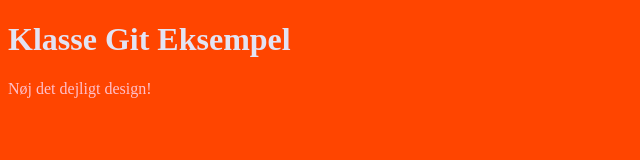
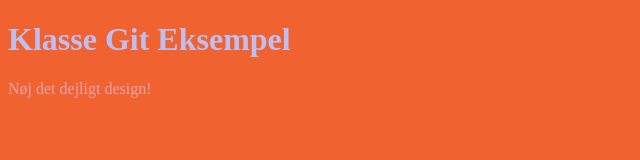
Before and after one commit to skoghj/Git_test2, a plain HTML site: page index.html in a window 1280 px wide. Shown: the whole page, without its empty margins (0-640 px from the left). Drawn offline with Linux system fonts and the light colour scheme.

Commit message:
Actually better design

```diff
--- a/styles.css
+++ b/styles.css
@@ -2,11 +2,11 @@
   box-sizing: border-box;
 }
 h1 {
-  color: rgb(227, 227, 243);
+  color: rgb(190, 190, 240);
 }
 body {
-  background-color: orangered;
+  background-color: rgb(240, 98, 47);
 }
 p {
-  color: pink;
+  color: rgb(235, 163, 175);
 }
```
